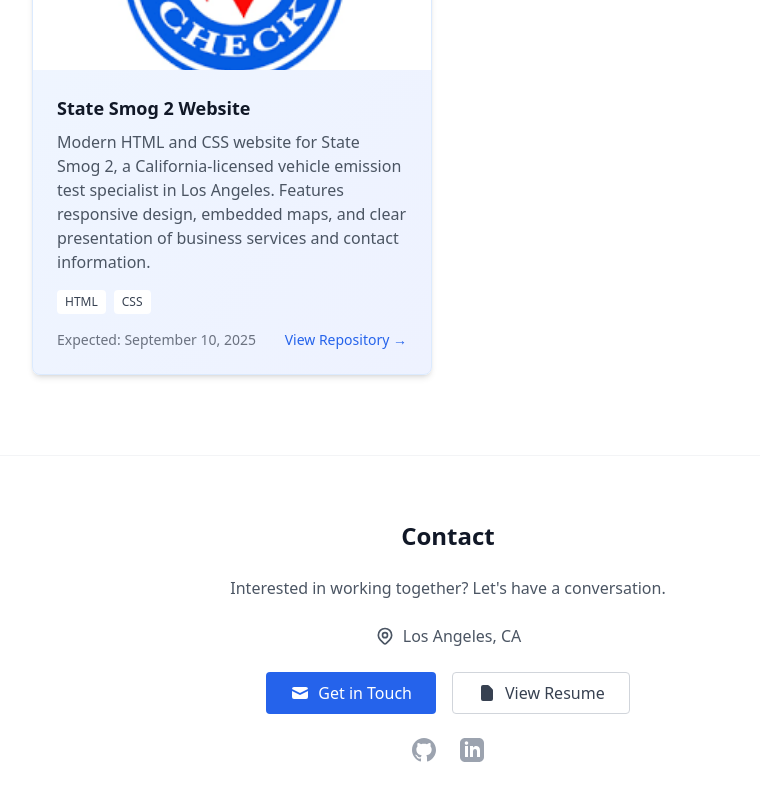
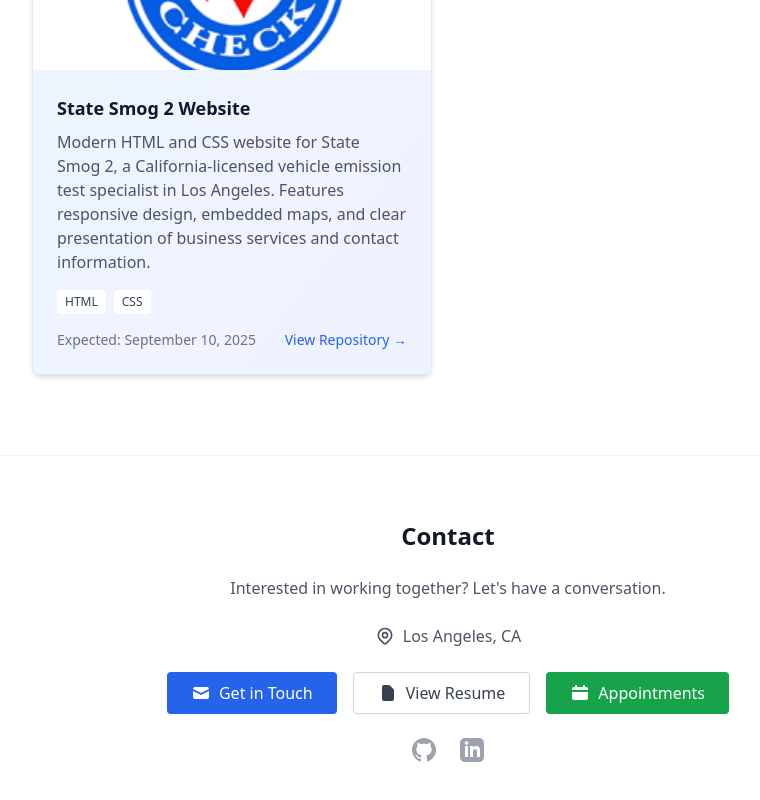
Before and after one commit to Kidus-Bezuayeho/Personal-Portfolio, a Next.js app: page / in a window 1280 px wide. Shown: the part 4921-5721 px from the top of the page, without its empty margins (192-952 px from the left). Built offline with nearby package versions, Linux system fonts and the light colour scheme.

Commit message:
fix: correct resume link and add Appointments button in ContactSection

```diff
--- a/app/components/ContactSection.tsx
+++ b/app/components/ContactSection.tsx
@@ -37,7 +37,7 @@ export default function ContactSection() {
 							Get in Touch
 						</a>
 						<a
-							href="/Kidus_Bezuayeho_resume.pdf"
+							href="/Kidus_Bezuayeho_Resume.pdf"
 							target="_blank"
 							className="px-6 py-2 border border-gray-300 text-gray-700 font-medium rounded hover:bg-gray-50 transition-colors inline-flex items-center justify-center gap-2"
 						>
@@ -50,6 +50,17 @@ export default function ContactSection() {
 								<path fillRule="evenodd" d="M8 11a1 1 0 100 2h4a1 1 0 100-2H8zm0-4a1 1 0 100 2h4a1 1 0 100-2H8z" clipRule="evenodd" />
 							</svg>
 							View Resume
+						</a>
+						<a
+							href="https://calendar.app.google/MpM6hcpsBxJdy6wF9"
+							target="_blank"
+							rel="noopener noreferrer"
+							className="px-6 py-2 bg-green-600 text-white font-medium rounded hover:bg-green-700 transition-colors inline-flex items-center justify-center gap-2"
+						>
+							<svg className="w-5 h-5" fill="currentColor" viewBox="0 0 20 20">
+								<path d="M6 2a1 1 0 00-1 1v1H4a2 2 0 00-2 2v1h16V6a2 2 0 00-2-2h-1V3a1 1 0 10-2 0v1H7V3a1 1 0 00-1-1zM18 9H2v6a2 2 0 002 2h12a2 2 0 002-2V9z" />
+							</svg>
+							Appointments
 						</a>
 					</div>
 
```
